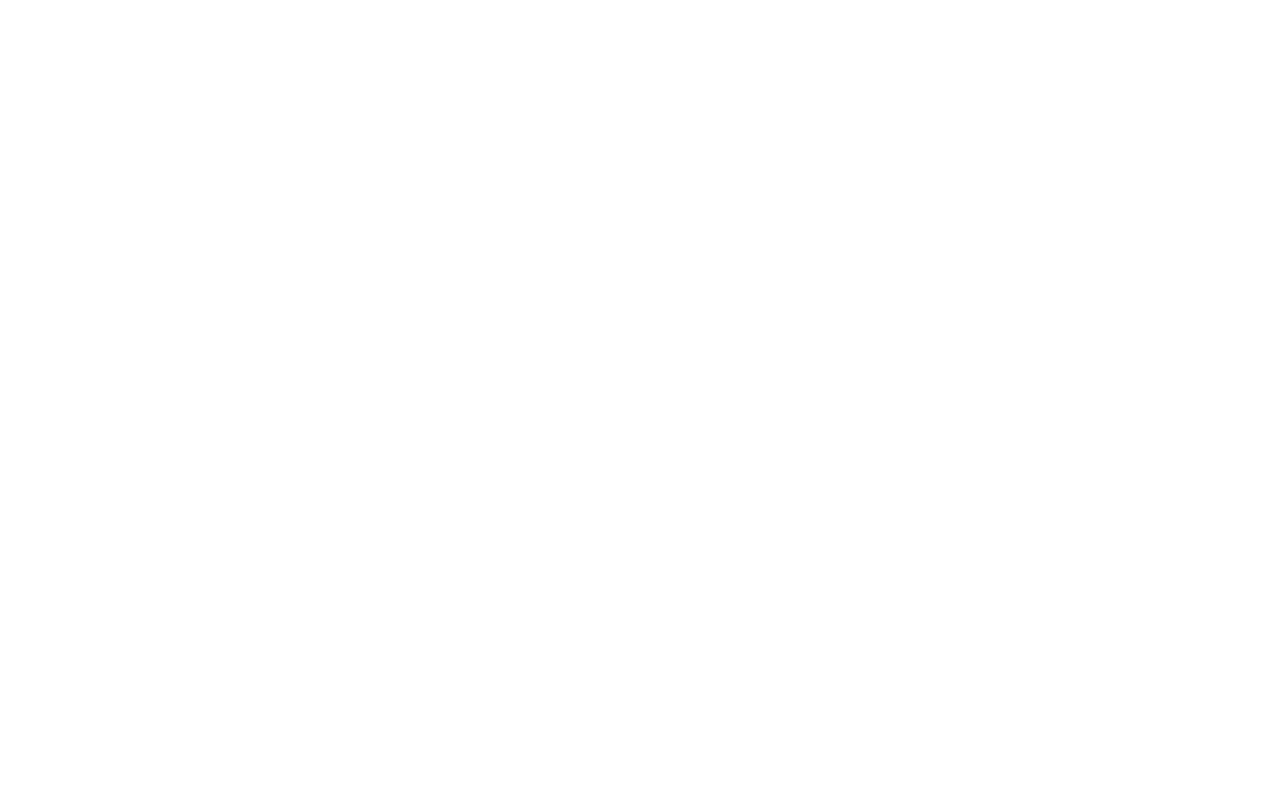
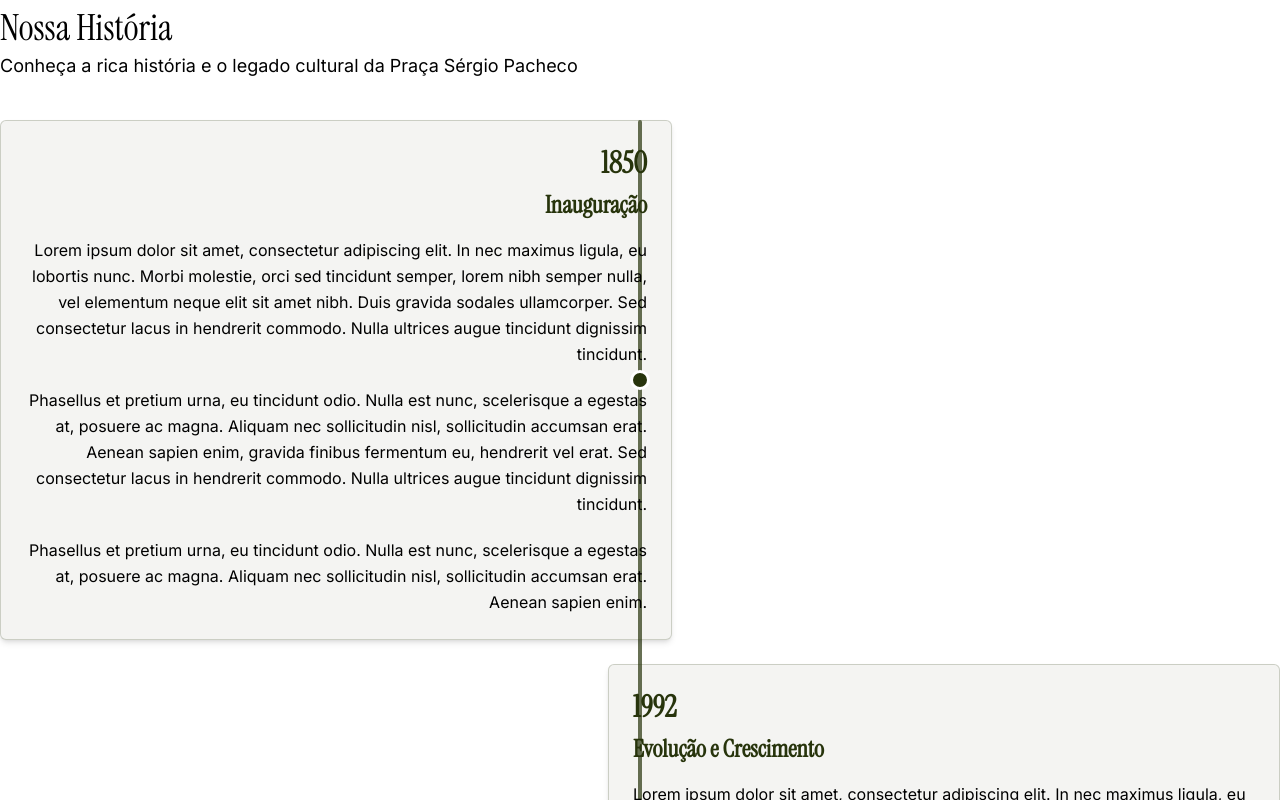
Before and after one commit to viniciuseugenio/praca-sergio-pacheco, a React (Vite) app: page / in a window 1280 px wide. Shown: the part 1680-2480 px from the top of the page. Before the commit the page ends 1608 px from the top, so only its background shows below. Built offline with nearby package versions, Linux system fonts and the light colour scheme.

Commit message:
feat(history): add new component to explain the evolution of the park

```diff
--- a/src/App.tsx
+++ b/src/App.tsx
@@ -1,4 +1,5 @@
 import HeroSection from "./components/HeroSection";
+import History from "./components/History";
 import HowToUse from "./components/HowToUse";
 
 function App() {
@@ -6,6 +7,7 @@ function App() {
     <>
       <HeroSection />
       <HowToUse />
+      <History />
     </>
   );
 }
--- /dev/null
+++ b/src/components/History.tsx
@@ -0,0 +1,106 @@
+import { twMerge } from "tailwind-merge";
+import SectionContainer from "./UI/SectionContainer";
+import SectionTitle from "./UI/SectionTitle";
+
+type HistoryCardProps = {
+  date: string;
+  title: string;
+  children: React.ReactNode;
+  className?: string;
+};
+
+const LineDot: React.FC = () => {
+  return (
+    <div className="h-5 absolute left-1/2 top-1/2 -translate-y-1/2 border-3 border-white -translate-x-1/2 w-5 bg-primary rounded-full " />
+  );
+};
+
+const HistoryCard: React.FC<HistoryCardProps> = ({
+  date,
+  title,
+  children,
+  className,
+}) => {
+  return (
+    <div
+      className={twMerge(
+        "border-primary/20 max-w-2xl bg-primary/5 shadow-md self-center h-fit border-1 rounded-md p-6",
+        className,
+      )}
+    >
+      <h3 className="font-serif text-3xl font-semibold text-primary">{date}</h3>
+      <h3 className="font-serif mt-2 text-2xl font-semibold text-primary">
+        {title}
+      </h3>
+      <div className="flex flex-col gap-5 mt-4 leading-relaxed">{children}</div>
+    </div>
+  );
+};
+
+const History: React.FC = () => {
+  const randomContent = (
+    <>
+      <p>
+        Lorem ipsum dolor sit amet, consectetur adipiscing elit. In nec maximus
+        ligula, eu lobortis nunc. Morbi molestie, orci sed tincidunt semper,
+        lorem nibh semper nulla, vel elementum neque elit sit amet nibh. Duis
+        gravida sodales ullamcorper. Sed consectetur lacus in hendrerit commodo.
+        Nulla ultrices augue tincidunt dignissim tincidunt.
+      </p>
+      <p>
+        Phasellus et pretium urna, eu tincidunt odio. Nulla est nunc,
+        scelerisque a egestas at, posuere ac magna. Aliquam nec sollicitudin
+        nisl, sollicitudin accumsan erat. Aenean sapien enim, gravida finibus
+        fermentum eu, hendrerit vel erat. Sed consectetur lacus in hendrerit
+        commodo. Nulla ultrices augue tincidunt dignissim tincidunt.
+      </p>
+      <p>
+        Phasellus et pretium urna, eu tincidunt odio. Nulla est nunc,
+        scelerisque a egestas at, posuere ac magna. Aliquam nec sollicitudin
+        nisl, sollicitudin accumsan erat. Aenean sapien enim.
+      </p>
+    </>
+  );
+
+  return (
+    <SectionContainer className="mt-32">
+      <SectionTitle
+        title="Nossa História"
+        description="Conheça a rica história e o legado cultural da Praça Sérgio Pacheco"
+      />
+
+      <div className="relative mt-10 mb-32 flex flex-col gap-6">
+        <div className="bg-primary/70 w-1 h-full hidden lg:block absolute left-1/2 -translate-x-1/2 rounded-full" />
+        <div className="relative">
+          <HistoryCard date="1850" title="Inauguração" className="text-right">
+            {randomContent}
+          </HistoryCard>
+          <LineDot />
+        </div>
+
+        <div className="relative flex justify-end">
+          <HistoryCard
+            date="1992"
+            className="self-end"
+            title="Evolução e Crescimento"
+          >
+            {randomContent}
+          </HistoryCard>
+          <LineDot />
+        </div>
+
+        <div className="relative">
+          <HistoryCard
+            date="2015"
+            className="self-end text-right"
+            title="Comunidade"
+          >
+            {randomContent}
+          </HistoryCard>
+          <LineDot />
+        </div>
+      </div>
+    </SectionContainer>
+  );
+};
+export default History;
```
